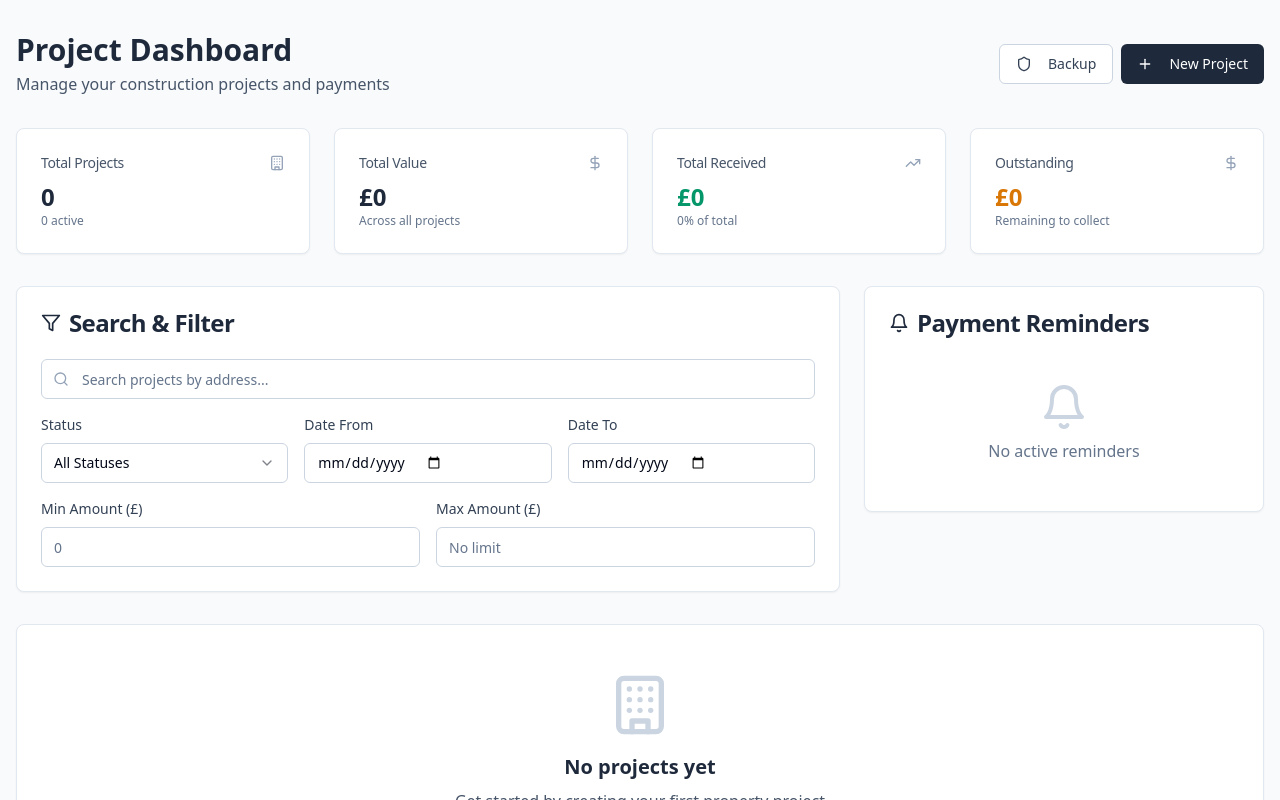
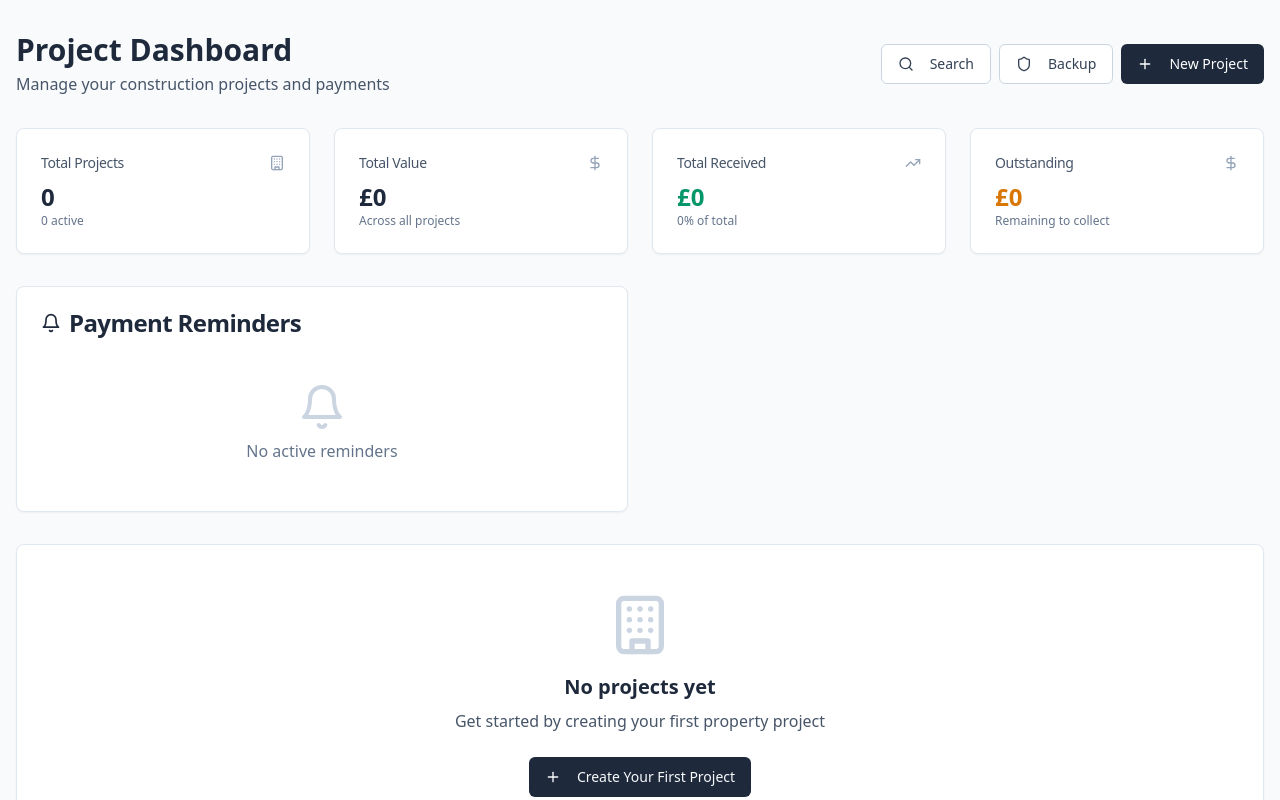
Before and after one commit to MS1N64/project-paycheck-ledger, a React (Vite) app: page / in a window 1280 px wide. Shown: the top 800 px of the page. Built offline with nearby package versions, Linux system fonts and the light colour scheme.

Commit message:
feat: Separate search & filter page
Move the search and filter functionality to a dedicated page.
Create a new route and page component for the feature.
Update the dashboard header to include a navigation link.

```diff
--- a/src/App.tsx
+++ b/src/App.tsx
@@ -1,4 +1,3 @@
-
 import { Toaster } from "@/components/ui/toaster";
 import { Toaster as Sonner } from "@/components/ui/sonner";
 import { TooltipProvider } from "@/components/ui/tooltip";
@@ -8,6 +7,7 @@ import Index from "./pages/Index";
 import ProjectDetail from "./pages/ProjectDetail";
 import DataBackupPage from "./pages/DataBackup";
 import NotFound from "./pages/NotFound";
+import SearchFilterPage from "./pages/SearchFilterPage";
 
 const queryClient = new QueryClient();
 
@@ -17,6 +17,7 @@ const AppRoutes = () => (
       <Route path="/" element={<Index />} />
       <Route path="/project/:id" element={<ProjectDetail />} />
       <Route path="/backup" element={<DataBackupPage />} />
+      <Route path="/search" element={<SearchFilterPage />} />
       <Route path="*" element={<NotFound />} />
     </Routes>
   </BrowserRouter>
--- a/src/components/DashboardHeader.tsx
+++ b/src/components/DashboardHeader.tsx
@@ -1,6 +1,6 @@
 
 import { Button } from "@/components/ui/button";
-import { Plus, Cloud, Shield } from "lucide-react";
+import { Plus, Cloud, Shield, Search } from "lucide-react";
 import { useNavigate } from "react-router-dom";
 
 interface DashboardHeaderProps {
@@ -18,6 +18,14 @@ const DashboardHeader = ({ onCreateProject, onShowCloudSync }: DashboardHeaderPr
         <p className="text-slate-600 mt-1">Manage your construction projects and payments</p>
       </div>
       <div className="flex gap-2">
+        <Button
+          onClick={() => navigate("/search")}
+          variant="outline"
+          className="border-slate-300 text-slate-700 hover:bg-slate-100"
+        >
+          <Search className="h-4 w-4 mr-2" />
+          Search
+        </Button>
         <Button
           onClick={() => navigate("/backup")}
           variant="outline"
--- a/src/components/DashboardSidebar.tsx
+++ b/src/components/DashboardSidebar.tsx
@@ -1,22 +1,17 @@
 
-import SearchFilter from "@/components/SearchFilter";
 import PaymentReminders from "@/components/PaymentReminders";
 import TaxReporting from "@/components/TaxReporting";
-import { Project, Payment, FilterState } from "@/types";
+import { Project, Payment } from "@/types";
 
 interface DashboardSidebarProps {
   projects: Project[];
   allPayments: Payment[];
-  onFilterChange: (filters: FilterState) => void;
 }
 
-const DashboardSidebar = ({ projects, allPayments, onFilterChange }: DashboardSidebarProps) => {
+const DashboardSidebar = ({ projects, allPayments }: DashboardSidebarProps) => {
   return (
     <>
-      <div className="grid grid-cols-1 lg:grid-cols-3 gap-6 mb-8">
-        <div className="lg:col-span-2">
-          <SearchFilter onFilterChange={onFilterChange} />
-        </div>
+      <div className="grid grid-cols-1 lg:grid-cols-2 gap-6 mb-8">
         <div className="space-y-6">
           <PaymentReminders projects={projects} />
         </div>
--- a/src/pages/Index.tsx
+++ b/src/pages/Index.tsx
@@ -1,4 +1,3 @@
-
 import { useState, useEffect } from "react";
 import { useNavigate } from "react-router-dom";
 import ProjectForm from "@/components/ProjectForm";
@@ -158,7 +157,6 @@ const Index = () => {
         <DashboardSidebar
           projects={projects}
           allPayments={allPayments}
-          onFilterChange={handleFilterChange}
         />
 
         <Dialog open={showProjectForm} onOpenChange={setShowProjectForm}>
--- /dev/null
+++ b/src/pages/SearchFilter.tsx
@@ -0,0 +1,43 @@
+
+import { Button } from "@/components/ui/button";
+import { ArrowLeft } from "lucide-react";
+import { useNavigate } from "react-router-dom";
+import SearchFilter from "@/components/SearchFilter";
+
+const SearchFilterPage = () => {
+  const navigate = useNavigate();
+
+  const handleFilterChange = (filters: any) => {
+    console.log('Filters applied:', filters);
+    // Note: This page is standalone, so filters don't affect the main dashboard
+    // Users would need to go back to dashboard to see filtered results
+  };
+
+  return (
+    <div className="min-h-screen bg-slate-50 p-4">
+      <div className="max-w-4xl mx-auto">
+        <div className="mb-6">
+          <Button
+            onClick={() => navigate("/")}
+            variant="outline"
+            className="mb-4 border-slate-300 text-slate-700 hover:bg-slate-100"
+          >
+            <ArrowLeft className="h-4 w-4 mr-2" />
+            Back to Dashboard
+          </Button>
+
+          <div>
+            <h1 className="text-3xl font-bold text-slate-800">Search & Filter</h1>
+            <p className="text-slate-600 mt-1">Configure search and filter settings for your projects</p>
+          </div>
+        </div>
+
+        <div className="max-w-2xl">
+          <SearchFilter onFilterChange={handleFilterChange} />
+        </div>
+      </div>
+    </div>
+  );
+};
+
+export default SearchFilterPage;
```
